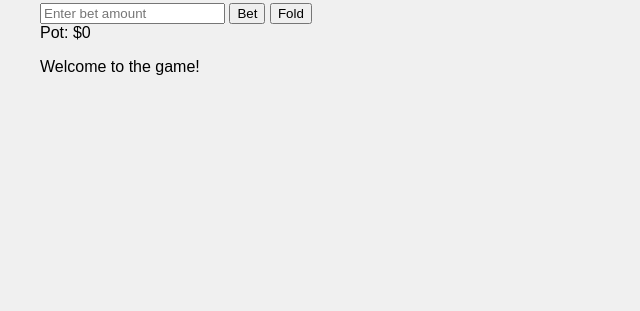
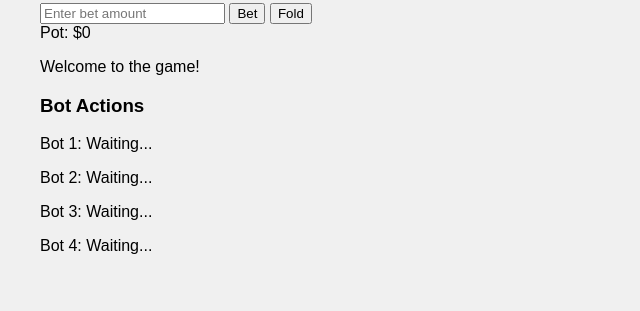
Before and after one commit to MaxNguyen5040/PokerGame, a Flask app: page / in a window 1280 px wide. Shown: the part 1333-1644 px from the top of the page, without its empty margins (0-640 px from the left). Before the commit the page ends 1408 px from the top, so only its background shows below. Run offline with Flask 3, Linux system fonts and the light colour scheme.

Commit message:
wrapped up beginning stage bots.

```diff
--- a/flask_app/app.py
+++ b/flask_app/app.py
@@ -109,7 +109,6 @@ def determine_winner():
 @app.route('/end_round', methods=['POST'])
 def end_round():
     global player_hand, community_cards, pot_size
-    # Example: Reset player hands, community cards, and pot size for the next round
     player_hand = []
     community_cards = []
     pot_size = 0
@@ -137,7 +136,6 @@ def evaluate_winner(player_hand, community_cards):
 def bot_actions():
     for bot in bots:
         action = bot.decide_action(game_state={})
-        # Example: Handle bot actions (simplified)
         if action == 'raise':
             bot.adjust_chips(-10)  # Decrease chips for raising
             pot_size += 10  # Add to pot
--- a/flask_app/templates/index.html
+++ b/flask_app/templates/index.html
@@ -39,6 +39,13 @@
         <!-- Messages -->
         <div id="messages">
             <p id="game-message">Welcome to the game!</p>
+        </div>
+        <div id="bot-actions">
+            <h3>Bot Actions</h3>
+            <p id="bot-1-action">Bot 1: Waiting...</p>
+            <p id="bot-2-action">Bot 2: Waiting...</p>
+            <p id="bot-3-action">Bot 3: Waiting...</p>
+            <p id="bot-4-action">Bot 4: Waiting...</p>
         </div>
     </div>
 
@@ -88,6 +95,26 @@
             });
         }
 
+        function updateBotActions(botActions) {
+        for (let i = 0; i < botActions.length; i++) {
+            $(`#bot-${i + 1}-action`).text(`Bot ${i + 1}: ${botActions[i].action}`);
+        }
+        }
+
+        function startBotActions() {
+            $.ajax({
+                url: '/start_bot_actions',
+                type: 'POST',
+                success: function(response) {
+                    console.log(response.message);
+                    updateBotActions(response.botActions);
+                    updatePotSize(response);
+                },
+                error: function(error) {
+                    console.log(error);
+                }
+            });
+        }
 
         function call() {
             $.ajax({
```
Also changed, not shown: flask_app/test_bots.py (added, +17 -0 lines).
